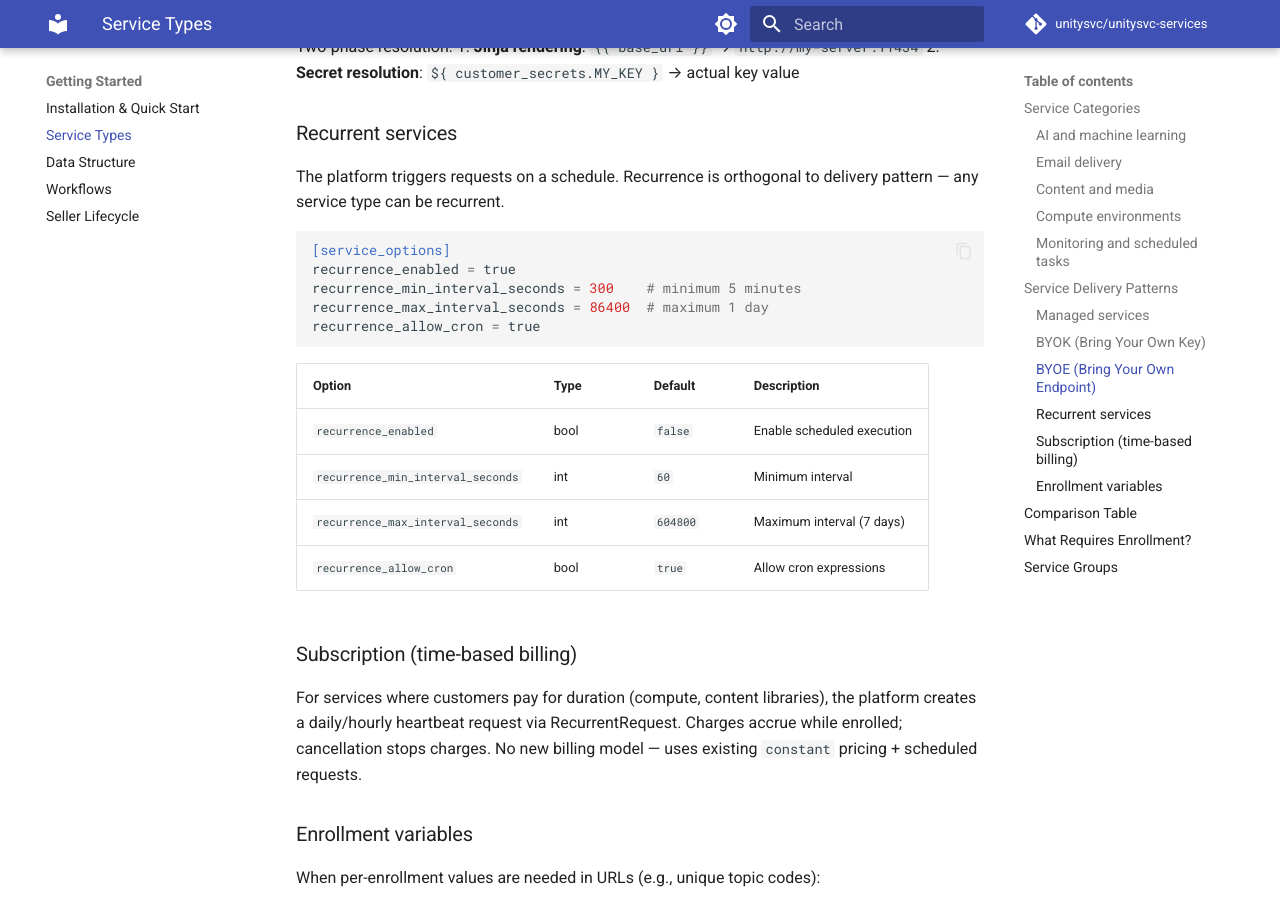
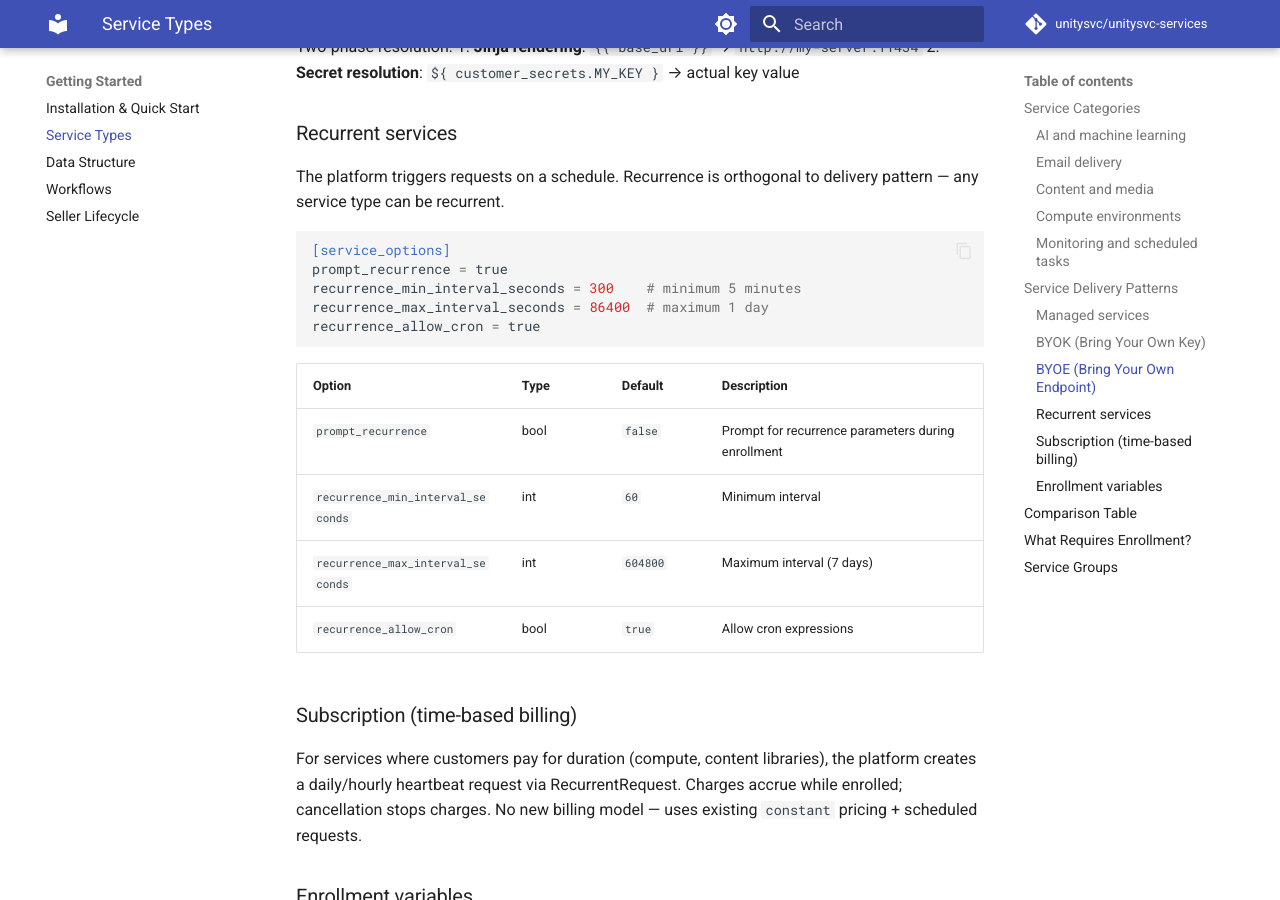
Before and after one commit to unitysvc/unitysvc-services, an MkDocs documentation site: the page built from docs/service-types.md, in a window 1280 px wide and 900 px high, scrolled down 3912 px. Built offline with MkDocs 1.6.1 and Material for MkDocs 9.7.7, drawn with Linux system fonts in a browser that asks for light colours; comment, search, counter and statistics services are not loaded; some of the changed text lies outside the part shown.

Commit message:
Add recurrence_enabled to SUPPORTED_SERVICE_OPTIONS (#71)
* Add recurrence_enabled to SUPPORTED_SERVICE_OPTIONS (#552)

Re-add recurrence_enabled as a recognized bool option so sellers can
opt-in services to show the inline schedule configuration step during
enrollment. The flag was previously removed when recurrence became
available to all services via the playground, but it is needed as a
UI signal for the new enrollment wizard (unitysvc#552).

Co-Authored-By: Claude Opus 4.6 (1M context) <noreply@anthropic.com>

* Rename recurrence_enabled → prompt_recurrence

The flag controls whether the enrollment UI prompts with recurrence
options, not whether recurrence itself is enabled (it is for all
services via the playground). Update code and docs.

Co-Authored-By: Claude Opus 4.6 (1M context) <noreply@anthropic.com>

* Update prompt_recurrence docs and bump to 0.3.32

Clarify that prompt_recurrence prompts for recurrence parameters during
enrollment rather than enabling scheduled execution.

Co-Authored-By: Claude Opus 4.6 (1M context) <noreply@anthropic.com>

---------

Co-authored-by: Trent Chu <trentyyyy@unitysvc.com>
Co-authored-by: Claude Opus 4.6 (1M context) <noreply@anthropic.com>
Co-authored-by: Bo Peng <ben.bob@gmail.com>

````diff
--- a/docs/service-types.md
+++ b/docs/service-types.md
@@ -125,7 +125,7 @@ The platform triggers requests on a schedule. Recurrence is orthogonal to delive
 
 ```toml
 [service_options]
-recurrence_enabled = true
+prompt_recurrence = true
 recurrence_min_interval_seconds = 300    # minimum 5 minutes
 recurrence_max_interval_seconds = 86400  # maximum 1 day
 recurrence_allow_cron = true
@@ -133,7 +133,7 @@ recurrence_allow_cron = true
 
 | Option | Type | Default | Description |
 |--------|------|---------|-------------|
-| `recurrence_enabled` | bool | `false` | Enable scheduled execution |
+| `prompt_recurrence` | bool | `false` | Prompt for recurrence parameters during enrollment |
 | `recurrence_min_interval_seconds` | int | `60` | Minimum interval |
 | `recurrence_max_interval_seconds` | int | `604800` | Maximum interval (7 days) |
 | `recurrence_allow_cron` | bool | `true` | Allow cron expressions |
@@ -177,7 +177,7 @@ See [User Access Interface Templates](tech-notes/user-access-interface-template.
 |-----------|-----|
 | `user_parameters_schema` is non-empty | Customer must provide configuration |
 | `enrollment_vars` is non-empty | Per-enrollment URL templating |
-| `recurrence_enabled` is true | Per-enrollment schedule |
+| `prompt_recurrence` is true | Per-enrollment schedule |
 | Subscription pricing | Heartbeat linked to enrollment lifecycle |
 
 Conditions that do **not** require enrollment:
--- a/pyproject.toml
+++ b/pyproject.toml
@@ -4,7 +4,7 @@ build-backend = "setuptools.build_meta"
 
 [project]
 name = "unitysvc-services"
-version = "0.3.31"
+version = "0.3.32"
 description = "SDK for digital service providers on UnitySVC"
 readme = "README.md"
 authors = [{ name = "Bo Peng", email = "bo.peng@unitysvc.com" }]
````
Also changed, not shown: 1 other file.
